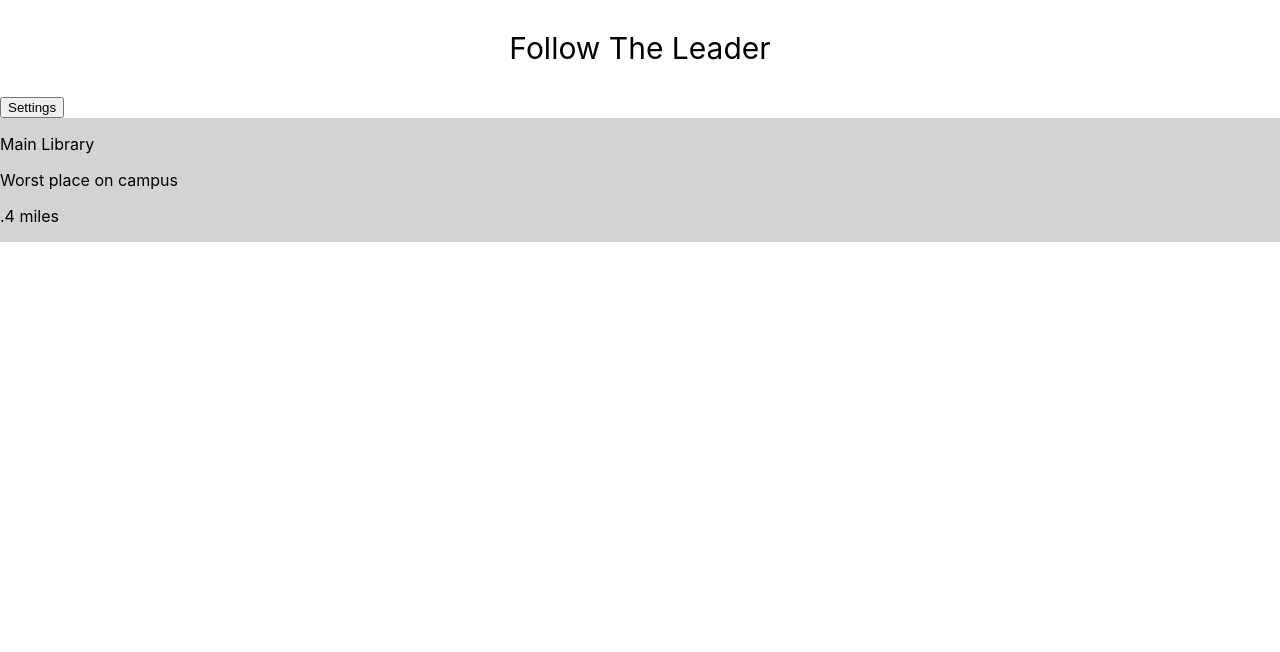
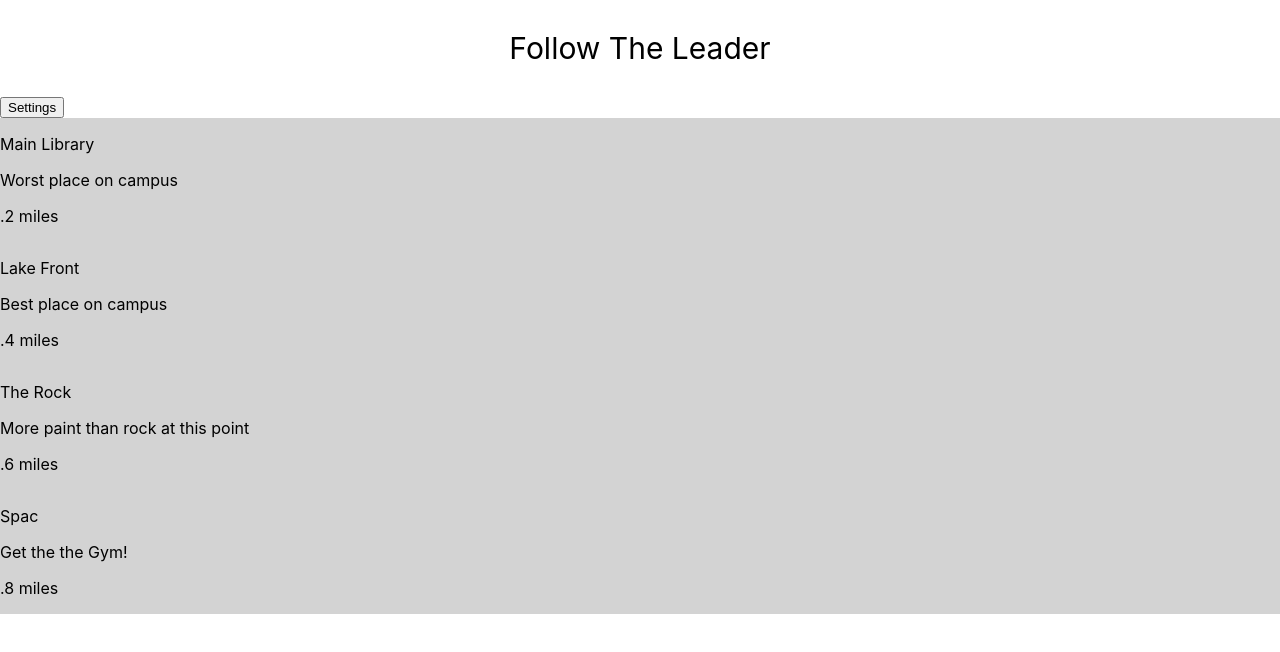
Before and after one commit to cs394-w19/followtheleader, a React (Create React App) app: page / in a window 1280 px wide. Shown: the top 652 px of the page. Built offline with nearby package versions, Linux system fonts and the light colour scheme.

Commit message:
Readjustment to card location

```diff
--- a/src/App.js
+++ b/src/App.js
@@ -5,13 +5,23 @@ import Header from './Components/Header.js'
 
 class App extends Component {
   render() {
+    let data = [{'place': 'Main Library', 'tag': 'Worst place on campus',
+                  'distance': '.2 miles'},
+                {'place': 'Lake Front', 'tag': 'Best place on campus',
+                              'distance': '.4 miles'},
+                {'place': 'The Rock', 'tag': 'More paint than rock at this point',
+                              'distance': '.6 miles'},
+                {'place': 'Spac', 'tag': 'Get the the Gym!',
+                              'distance': '.8 miles'}];
     return (
       <div>
         <Header/>
         <Settings/>
-        <Card>
+        <Card propdata={data[0]}/>
+        <Card propdata={data[1]}/>
+        <Card propdata={data[2]}/>
+        <Card propdata={data[3]}/>
 
-        </Card>
       </div>
     );
   }
--- a/src/Components/Card.js
+++ b/src/Components/Card.js
@@ -4,8 +4,7 @@ import './Card.css'
 
 class Card extends Component{
   render() {
-    let data = {'place': 'Main Library', 'tag': 'Worst place on campus',
-                  'distance': '.4 miles'};
+    let data = this.props.propdata
     return (
       <div id='main_card'>
         <p>
@@ -17,7 +16,6 @@ class Card extends Component{
         <p>
           {data['distance']}
         </p>
-
       </div>
     );
   }
```
